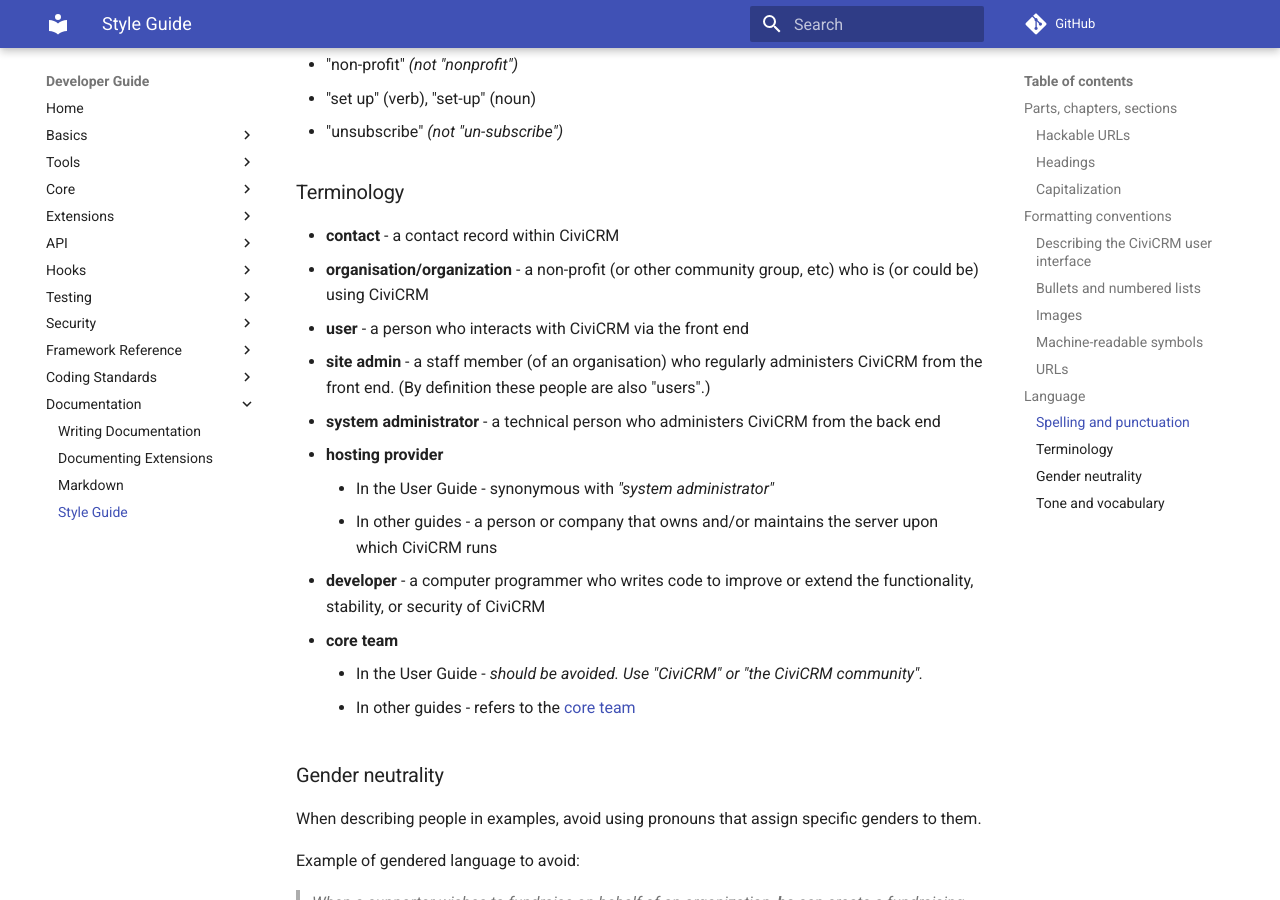
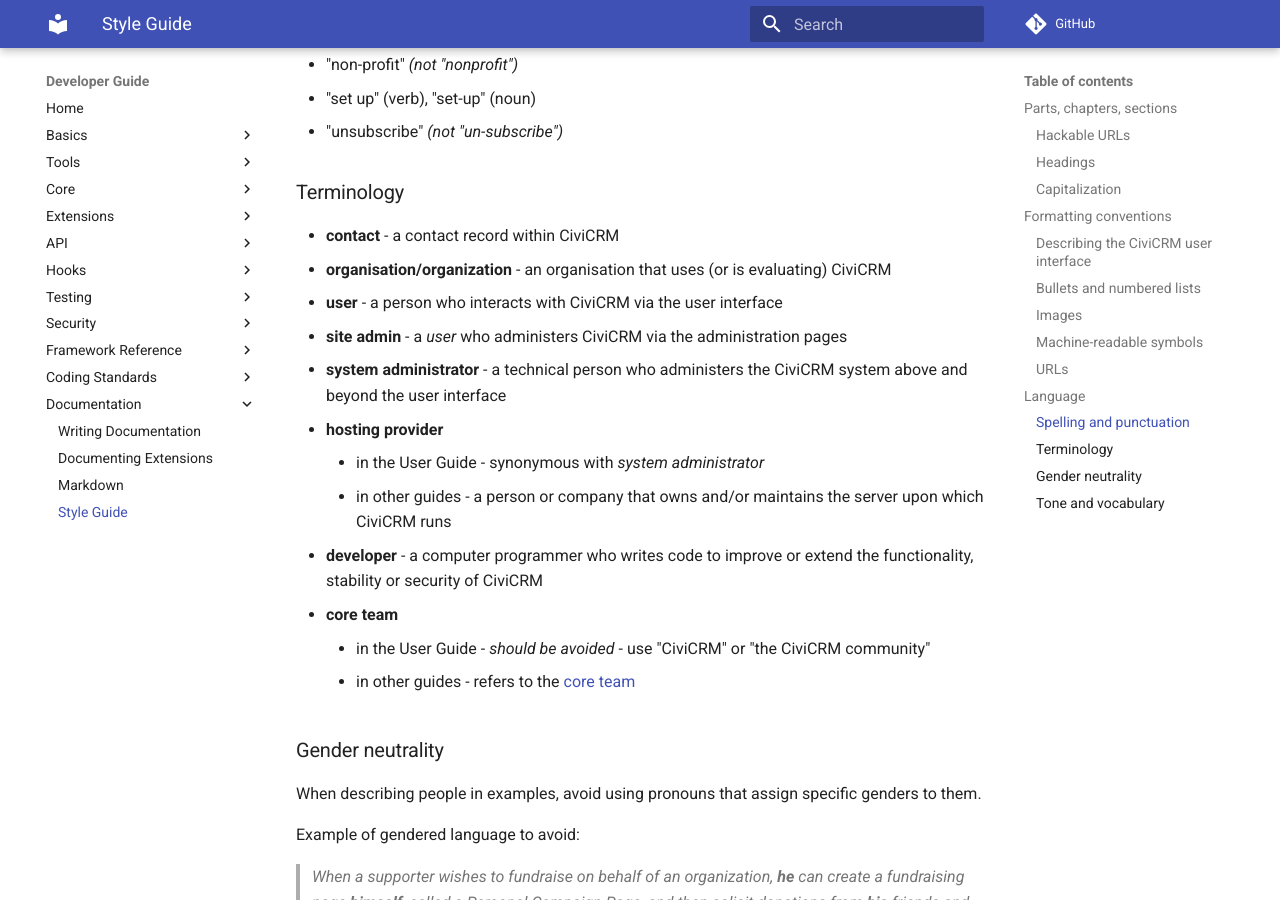
Before and after one commit to civicrm/civicrm-dev-docs, an MkDocs documentation site: the page built from docs/documentation/style-guide.md, in a window 1280 px wide and 900 px high, scrolled down 3414 px. Built offline with MkDocs 1.6.1 and Material for MkDocs 9.7.7, drawn with Linux system fonts in a browser that asks for light colours; comment, search, counter and statistics services are not loaded; old or Windows-style settings are respelled for this version of MkDocs.

Commit message:
Improve the terminology section
Clarify the text and ensure that the formatting is consistent with the rules set down in other parts of this style guide(!)

```diff
--- a/docs/documentation/style-guide.md
+++ b/docs/documentation/style-guide.md
@@ -150,25 +150,17 @@
 ### Terminology
 
 -   **contact** - a contact record within CiviCRM
--   **organisation/organization** - a non-profit (or other community group,
-    etc) who is (or could be) using CiviCRM
--   **user** - a person who interacts with CiviCRM via the front end
--   **site admin** - a staff member (of an organisation) who regularly
-    administers CiviCRM from the front end. (By definition these people are
-    also "users".)
--   **system administrator** - a technical person who administers CiviCRM from
-    the back end
+-   **organisation/organization** - an organisation that uses (or is evaluating) CiviCRM
+-   **user** - a person who interacts with CiviCRM via the user interface
+-   **site admin** - a *user* who administers CiviCRM via the administration pages
+-   **system administrator** - a technical person who administers the CiviCRM system above and beyond the user interface
 -   **hosting provider**
-    -   In the User Guide - synonymous with *"system administrator"*
-    -   In other guides - a person or company that owns and/or maintains the
-        server upon which CiviCRM runs
--   **developer** - a computer programmer who writes code to improve or extend
-    the functionality, stability, or security of CiviCRM
+    -   in the User Guide - synonymous with *system administrator*
+    -   in other guides - a person or company that owns and/or maintains the server upon which CiviCRM runs
+-   **developer** - a computer programmer who writes code to improve or extend the functionality, stability or security of CiviCRM
 -   **core team**
-    -   In the User Guide - *should be avoided. Use "CiviCRM" or "the CiviCRM
-        community".*
-    -   In other guides - refers to the
-        [core team](https://civicrm.org/teams/core-team)
+    -   in the User Guide - *should be avoided* - use "CiviCRM" or "the CiviCRM community"
+    -   in other guides - refers to the  [core team](https://civicrm.org/teams/core-team)
 
 ### Gender neutrality
 
```
